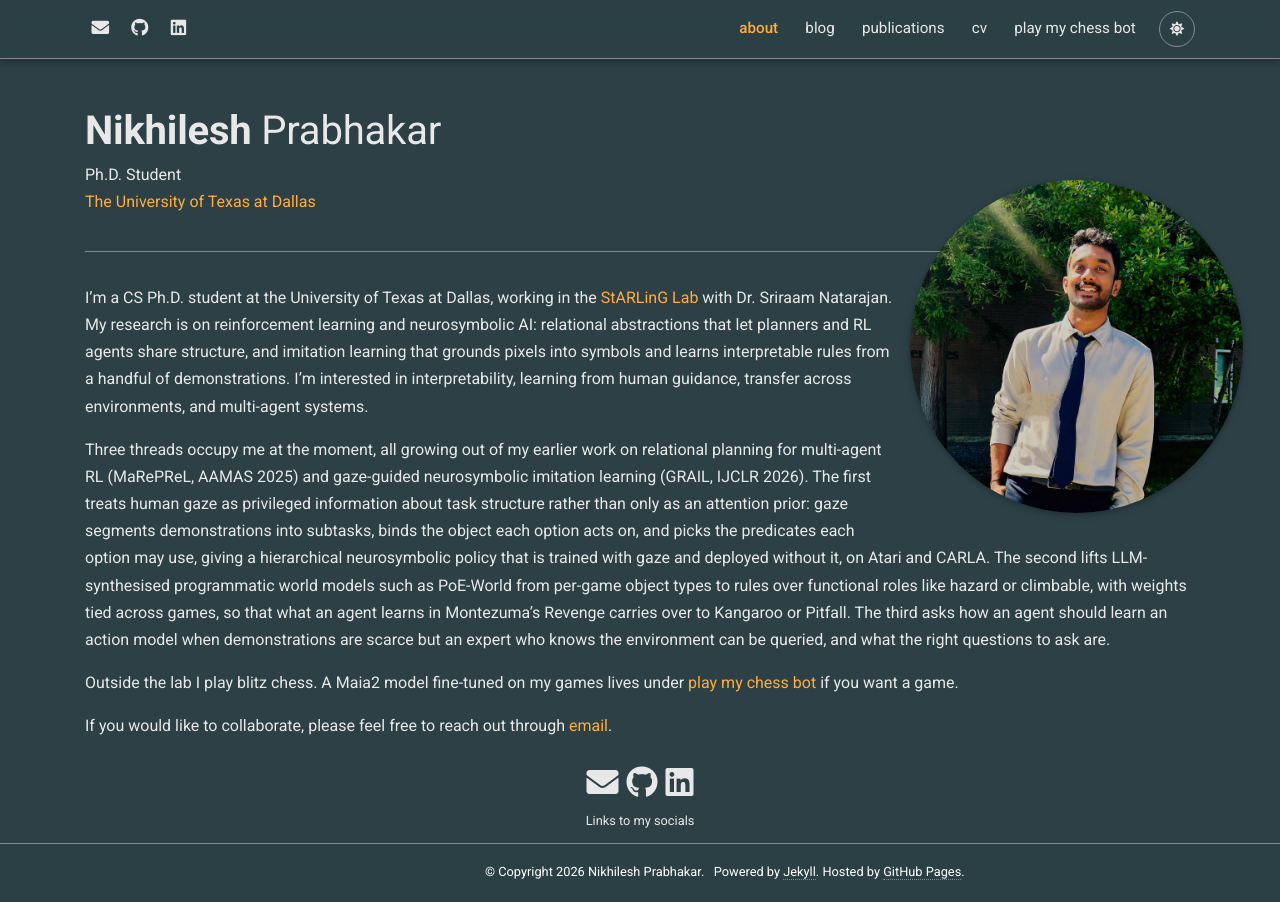
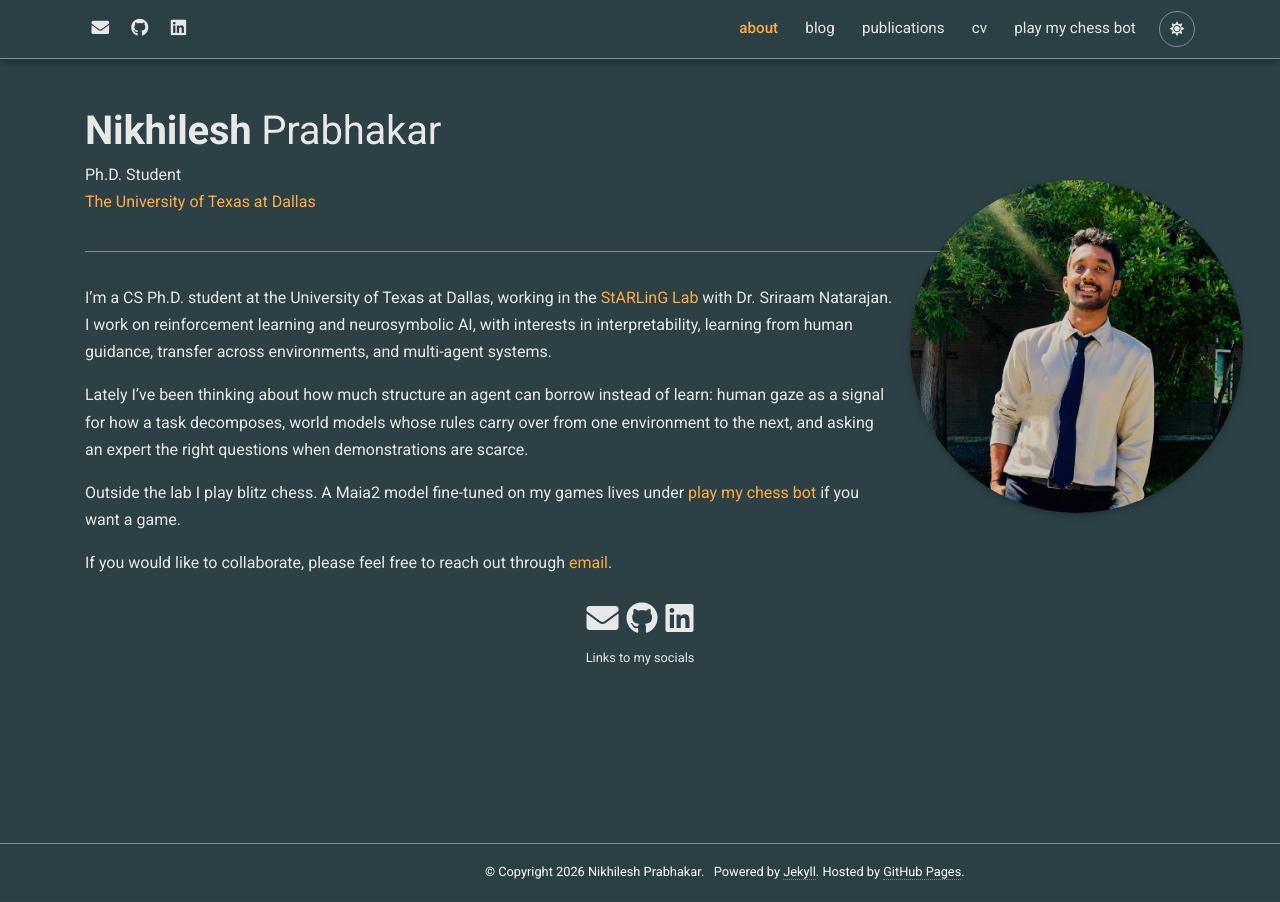
Before and after one commit to nikhileshp/nikhileshp.github.io, a Jekyll site: the page built from _pages/about.md, in a window 1280 px wide. Built offline with Jekyll 4.4.1, drawn with Linux system fonts in a browser that asks for light colours; full-size pictures stand in for the smaller copies a plugin makes; some web fonts are replaced; comment, search, counter and statistics services are not loaded; a style sheet for code colours, icons or effects is not loaded.

Commit message:
about: shorten the research blurb and keep current interests high-level
Co-Authored-By: Claude Fable 5.1 <noreply@anthropic.com>

```diff
--- a/_pages/about.md
+++ b/_pages/about.md
@@ -19,9 +19,9 @@ selected_papers: false # includes a list of papers marked as "selected={true}"
 social: true  # includes social icons at the bottom of the page
 ---
 
-I'm a CS Ph.D. student at the University of Texas at Dallas, working in the [StARLinG Lab](https://starling-lab.github.io/) with Dr. Sriraam Natarajan. My research is on reinforcement learning and neurosymbolic AI: relational abstractions that let planners and RL agents share structure, and imitation learning that grounds pixels into symbols and learns interpretable rules from a handful of demonstrations. I'm interested in interpretability, learning from human guidance, transfer across environments, and multi-agent systems.
+I'm a CS Ph.D. student at the University of Texas at Dallas, working in the [StARLinG Lab](https://starling-lab.github.io/) with Dr. Sriraam Natarajan. I work on reinforcement learning and neurosymbolic AI, with interests in interpretability, learning from human guidance, transfer across environments, and multi-agent systems.
 
-Three threads occupy me at the moment, all growing out of my earlier work on relational planning for multi-agent RL (MaRePReL, AAMAS 2025) and gaze-guided neurosymbolic imitation learning (GRAIL, IJCLR 2026). The first treats human gaze as privileged information about task structure rather than only as an attention prior: gaze segments demonstrations into subtasks, binds the object each option acts on, and picks the predicates each option may use, giving a hierarchical neurosymbolic policy that is trained with gaze and deployed without it, on Atari and CARLA. The second lifts LLM-synthesised programmatic world models such as PoE-World from per-game object types to rules over functional roles like hazard or climbable, with weights tied across games, so that what an agent learns in Montezuma's Revenge carries over to Kangaroo or Pitfall. The third asks how an agent should learn an action model when demonstrations are scarce but an expert who knows the environment can be queried, and what the right questions to ask are.
+Lately I've been thinking about how much structure an agent can borrow instead of learn: human gaze as a signal for how a task decomposes, world models whose rules carry over from one environment to the next, and asking an expert the right questions when demonstrations are scarce.
 
 Outside the lab I play blitz chess. A Maia2 model fine-tuned on my games lives under [play my chess bot](/chess-clone/) if you want a game.
 
```
